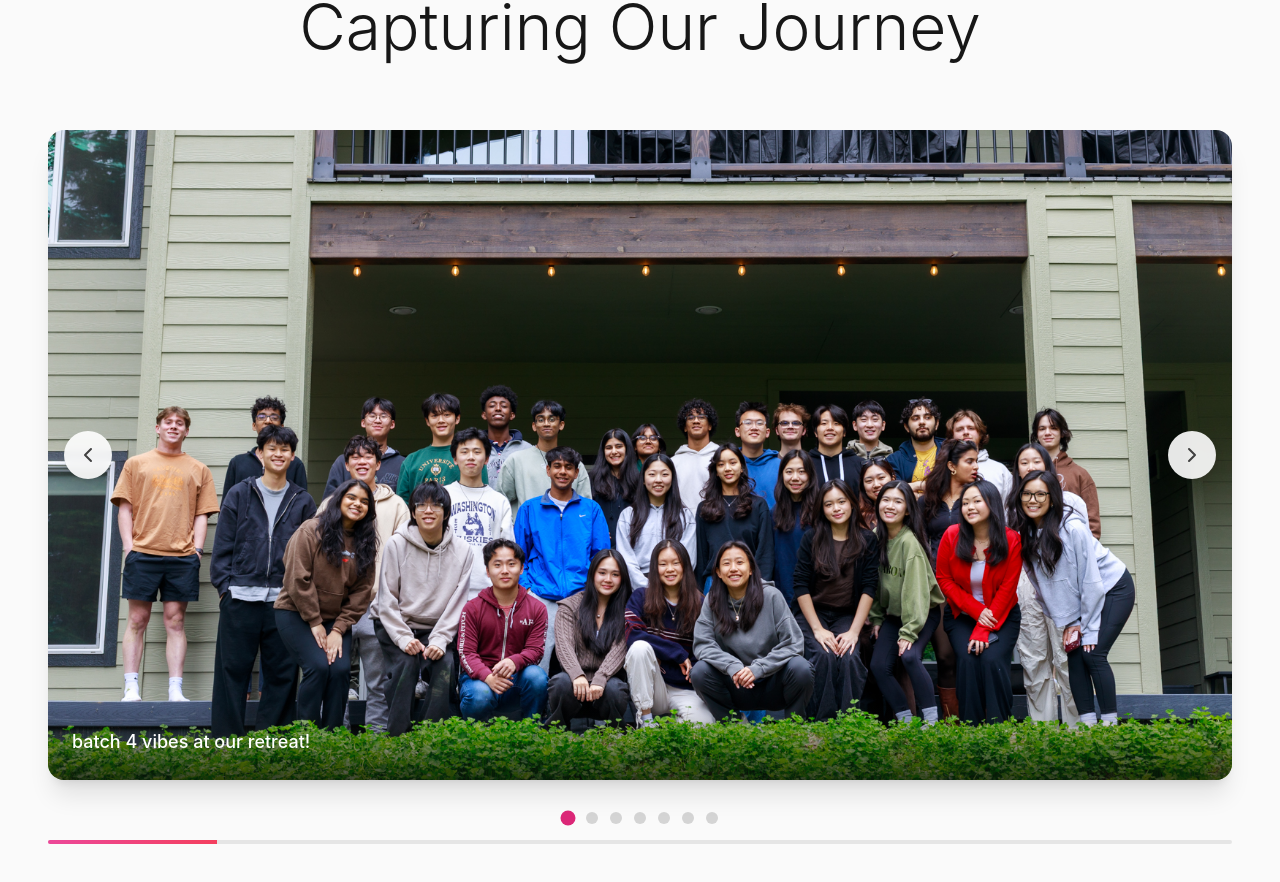
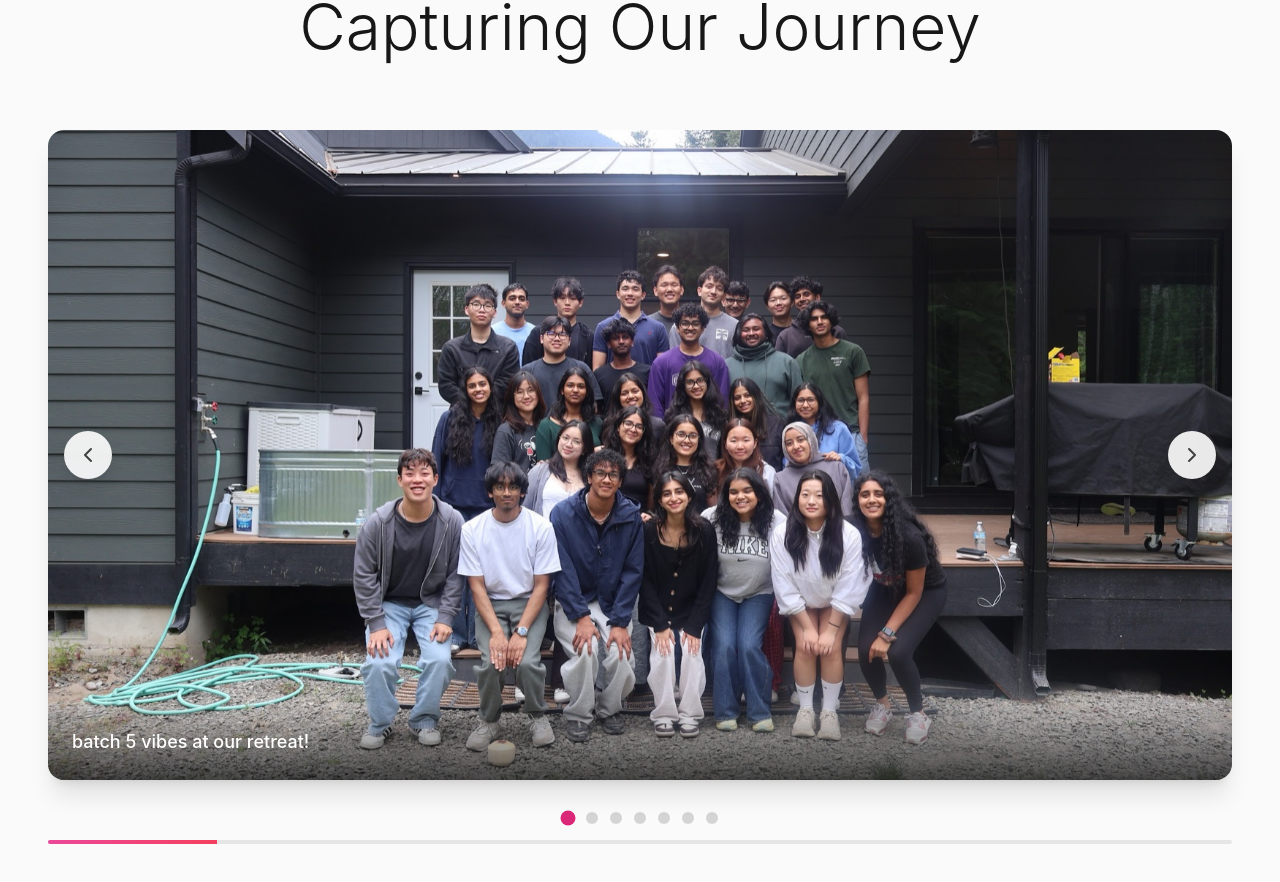
Before and after one commit to v-kliu/dubhacks-next, a React (Create React App) app: page / in a window 1280 px wide. Shown: the part 6760-7642 px from the top of the page. Built offline with nearby package versions, Linux system fonts and the light colour scheme; no server answers.

Commit message:
add batch 5 retreat photo as first gallery slide

```diff
--- a/src/components/PhotoGallerySection.tsx
+++ b/src/components/PhotoGallerySection.tsx
@@ -21,9 +21,9 @@ const PhotoGallerySection: React.FC = () => {
   // 2. Add/edit entries below with filename, caption, and alt text
   const photos: Photo[] = [
     {
-      filename: 'batch4.jpg',
-      caption: 'batch 4 vibes at our retreat!',
-      alt: 'Batch 4 cohort group photo'
+      filename: 'retreat.jpg',
+      caption: 'batch 5 vibes at our retreat!',
+      alt: 'Batch 5 cohort group photo'
     },
     {
       filename: 'batch4_exec.jpg',
```
Also changed, not shown: public/assets/gallery_pictures/retreat.jpg (added).
